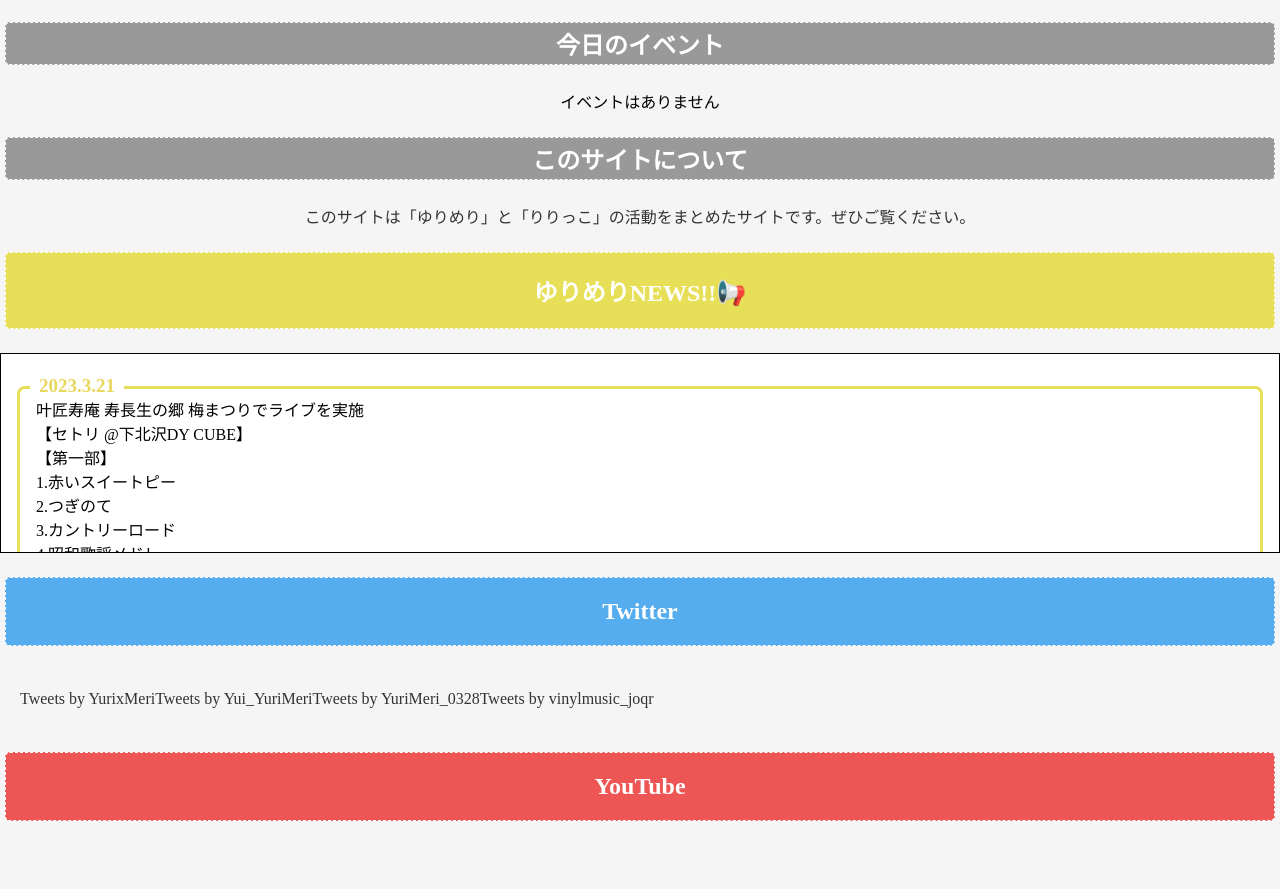
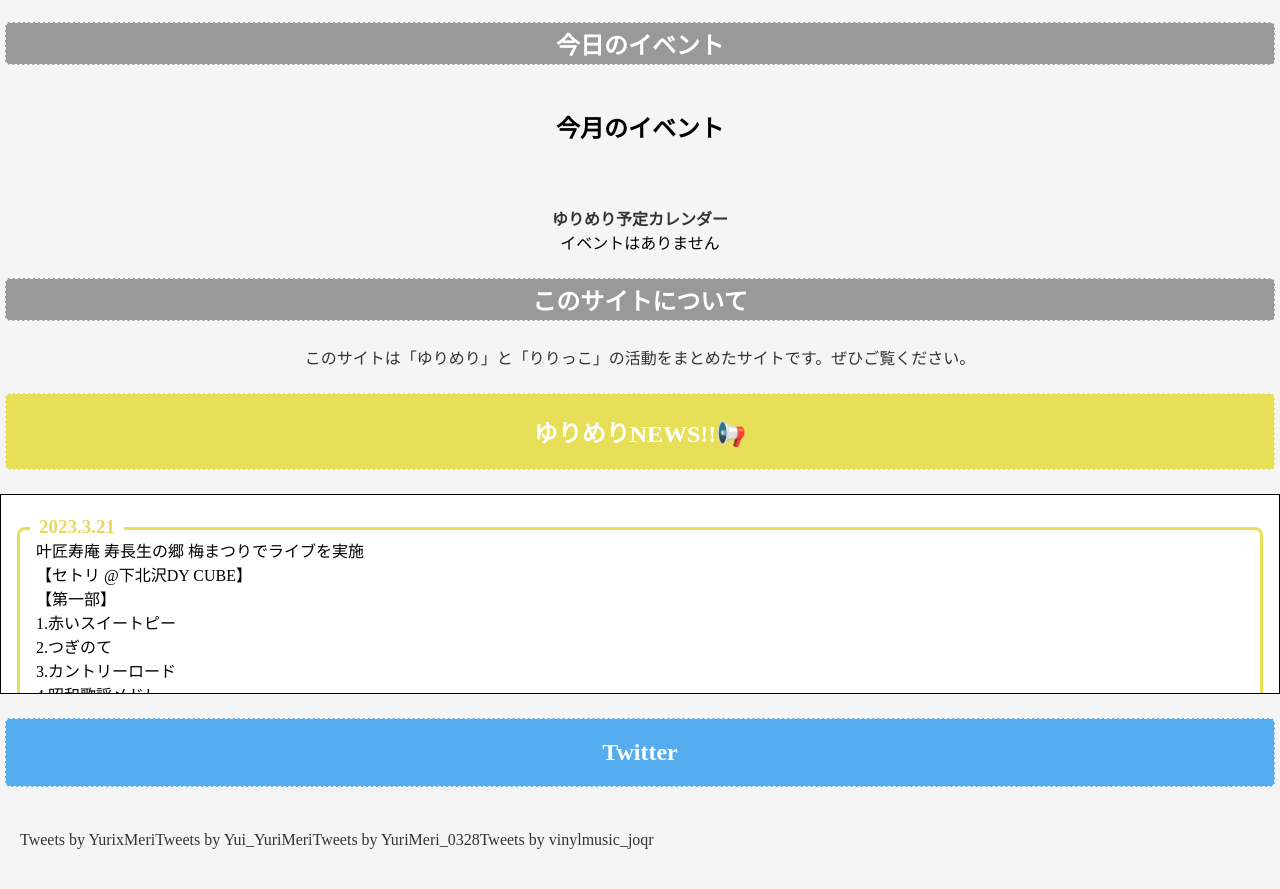
Before and after one commit to ririkko/ririkko_portal, a plain HTML site: page website.html in a window 1280 px wide. Shown: the part 851-1740 px from the top of the page. Drawn offline with nearby package versions, Linux system fonts and the light colour scheme; grey boxes are pictures that could not be loaded; a script that the page names is missing.

Commit message:
Update website.html

```diff
--- a/website.html
+++ b/website.html
@@ -76,6 +76,9 @@
   </header>
   <!--今日は何の日-->
   <h2 id="day">今日のイベント</h2>
+  <h2>今月のイベント</h2><br>
+  <a
+    href="https://youtube.com/playlist?list=PLJFojXrgAfXCHnz62YtESbHuVJIfxWr6u"><b>ゆりめり予定カレンダー</b></a><br>
   <script>
     //standfm処理用12月10日を基準とする
     var start = new Date("2022-12-10");
```
